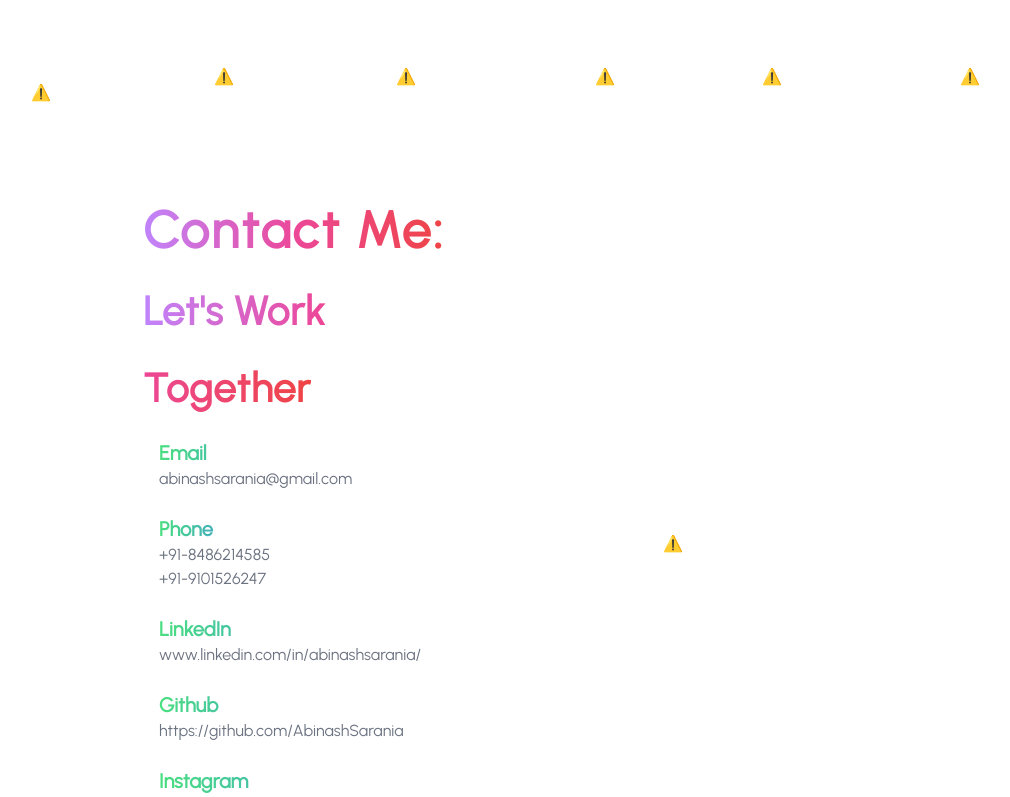
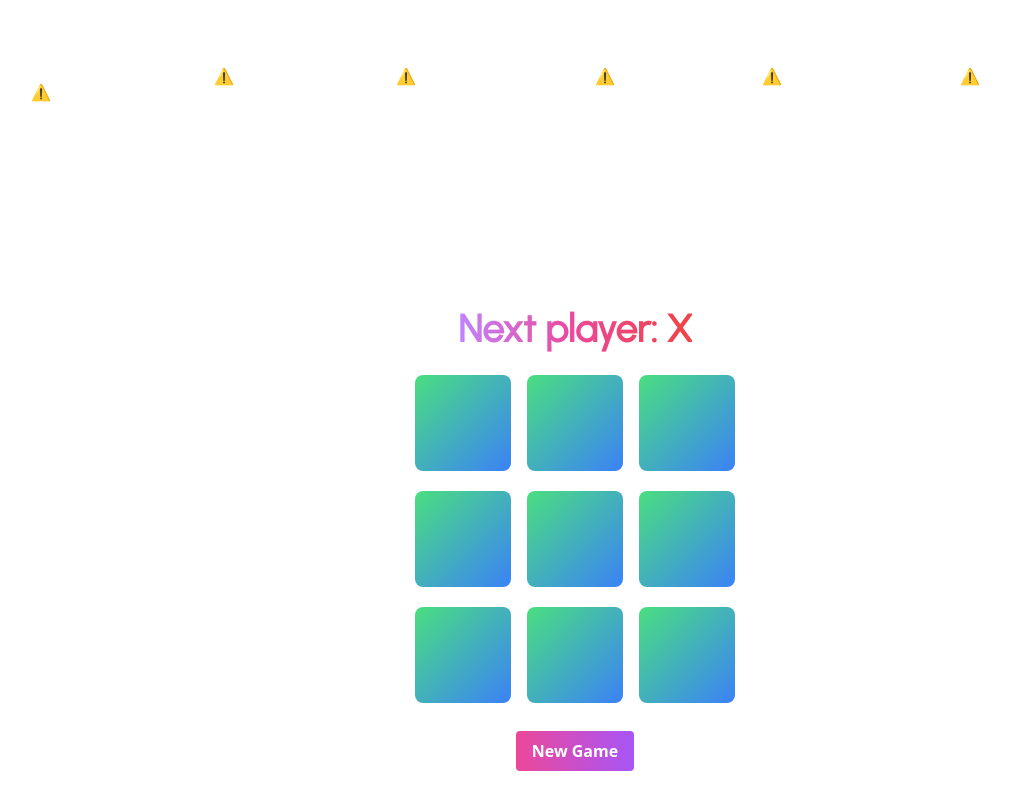
Before and after one commit to AbinashSarania/portfolio_main, a React (Create React App) app: page / in a window 1280 px wide. Shown: the part 2260-3057 px from the top of the page, without its empty margins (65-1075 px from the left). Built offline with nearby package versions, Linux system fonts and the light colour scheme; no server answers.

Commit message:
added a game

```diff
--- /dev/null
+++ b/src/components/Board.js
@@ -0,0 +1,95 @@
+import React, { useState } from 'react';
+
+const Board = () => {
+    const [squares, setSquares] = useState(Array(9).fill(null));
+    const [xIsNext, setXIsNext] = useState(true);
+
+    const handleClick = (i) => {
+        const newSquares = [...squares];
+        if (calculateWinner(newSquares) || newSquares[i]) {
+            return;
+        }
+        newSquares[i] = xIsNext ? 'X' : 'O';
+        setSquares(newSquares);
+        setXIsNext(!xIsNext);
+    };
+
+    const handleNewGame = () => {
+        setSquares(Array(9).fill(null));
+        setXIsNext(true);
+    };
+
+    const renderSquare = (i) => {
+        return (
+            <button
+                className=" font-bold font-Urbanist bg-gradient-to-br from-green-400 to-blue-500 text-white text-4xl w-24 h-24 m-1 rounded-lg focus:outline-none focus:shadow-outline  hover:opacity-75 py-2 px-4 mt-4 mx-2 transition duration-300 ease-in-out transform hover:-translate-y-1 hover:scale-110" style={{ maxWidth: '50vw', fontSize: 'clamp(2rem, 3vw, 3rem)' }}
+                onClick={() => handleClick(i)}
+            >
+                {squares[i]}
+            </button>
+
+
+        );
+    };
+
+    const winner = calculateWinner(squares);
+    let status;
+    if (winner) {
+        status = 'Winner: ' + winner;
+    } else {
+        status = 'Next player: ' + (xIsNext ? 'X' : 'O');
+    }
+
+    return (
+        <div className="flex flex-col items-center justify-center  h-screen">
+            <div className=" font-bold font-Urbanist text-gradient bg-gradient-to-r from-purple-400 via-pink-500 to-red-500 bg-clip-text text-transparent text-xs md:text-2xl block" style={{ maxWidth: '50vw', fontSize: 'clamp(1.5rem, 3vw, 3rem)' }}>{status}</div>
+            <div className="flex flex-col" >
+                <div className="flex" >
+                    {renderSquare(0)}
+                    {renderSquare(1)}
+                    {renderSquare(2)}
+                </div>
+                <div className="flex">
+                    {renderSquare(3)}
+                    {renderSquare(4)}
+                    {renderSquare(5)}
+                </div>
+                <div className="flex">
+                    {renderSquare(6)}
+                    {renderSquare(7)}
+                    {renderSquare(8)}
+                </div>
+            </div>
+            <button
+                className="bg-gradient-to-r from-pink-500 to-purple-500 hover:from-pink-600 hover:to-purple-600 text-white font-bold py-2 px-4 rounded mt-6 transition duration-300 ease-in-out transform hover:-translate-y-1 hover:scale-110"
+                onClick={handleNewGame}
+            >
+                New Game
+            </button>
+
+
+        </div>
+    );
+};
+
+function calculateWinner(squares) {
+    const lines = [
+        [0, 1, 2],
+        [3, 4, 5],
+        [6, 7, 8],
+        [0, 3, 6],
+        [1, 4, 7],
+        [2, 5, 8],
+        [0, 4, 8],
+        [2, 4, 6],
+    ];
+    for (let i = 0; i < lines.length; i++) {
+        const [a, b, c] = lines[i];
+        if (squares[a] && squares[a] === squares[b] && squares[a] === squares[c]) {
+            return squares[a];
+        }
+    }
+    return null;
+}
+
+export default Board;
--- a/src/components/Home.js
+++ b/src/components/Home.js
@@ -5,6 +5,7 @@ import { Footer } from "./Footer";
 import ChatBot from "./Chatbot";
 import Contact from "./Contact";
 import Skills from "./Skills";
+import Board from "./Board";
 
 const Hero = () => {
   const [isDarkMode, setIsDarkMode] = useState(false);
@@ -68,7 +69,7 @@ const Hero = () => {
             </p>
 
 
-            <a href="https://drive.google.com/file/d/1rDkAkLgEqWbkAOBbc-xXwnLLznH9GQst/view?usp=sharing" class=" mt-8 px-8 md:px-16 py-4 font-Urbanist font-md bg-gradient-to-r from-blue-500 via-blue-300 to-blue-800 text-white rounded-xl  hover:bg-blue-700 dark:bg-gray-700 transition duration-300 hover:translate-y-px">
+            <a href="https://drive.google.com/file/d/1rDkAkLgEqWbkAOBbc-xXwnLLznH9GQst/view?usp=share_link" class=" mt-8 px-8 md:px-16 py-4 font-Urbanist font-md bg-gradient-to-r from-blue-500 via-blue-300 to-blue-800 text-white rounded-xl  hover:bg-blue-700 dark:bg-gray-700 transition duration-300 hover:translate-y-px">
               Download CV
             </a>
 
@@ -88,6 +89,7 @@ const Hero = () => {
         <CardSlider />
         <ChatBot />
         <Skills />
+        <Board />
         <Contact />
         <Footer />
 
```
